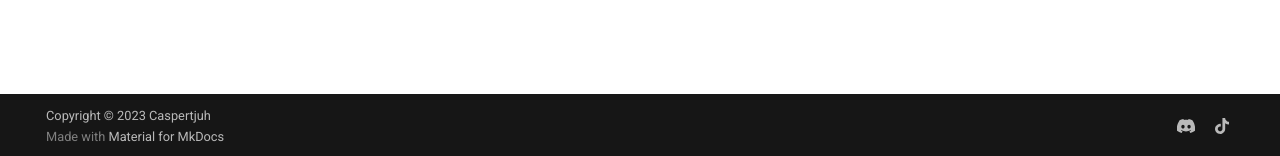
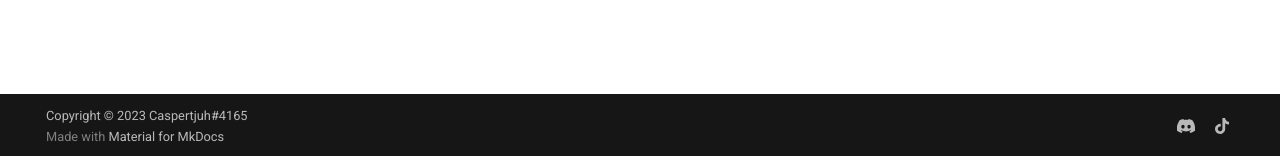
Before and after one commit to Welseyy/STSAPV, an MkDocs documentation site: the page built from docs/index.md, in a window 1280 px wide. Shown: the part 741-897 px from the top of the page. Built offline with MkDocs 1.6.1 and Material for MkDocs 9.7.7, drawn with Linux system fonts in a browser that asks for light colours.

Commit message:
Update mkdocs.yml

```diff
--- a/mkdocs.yml
+++ b/mkdocs.yml
@@ -5,7 +5,7 @@ site_description: >-
   Shady's test server Informatie en APV
 
 # Copyright
-copyright: Copyright &copy; 2023 Caspertjuh
+copyright: Copyright &copy; 2023 Caspertjuh#4165
 
 # Configuration
 theme:
```
